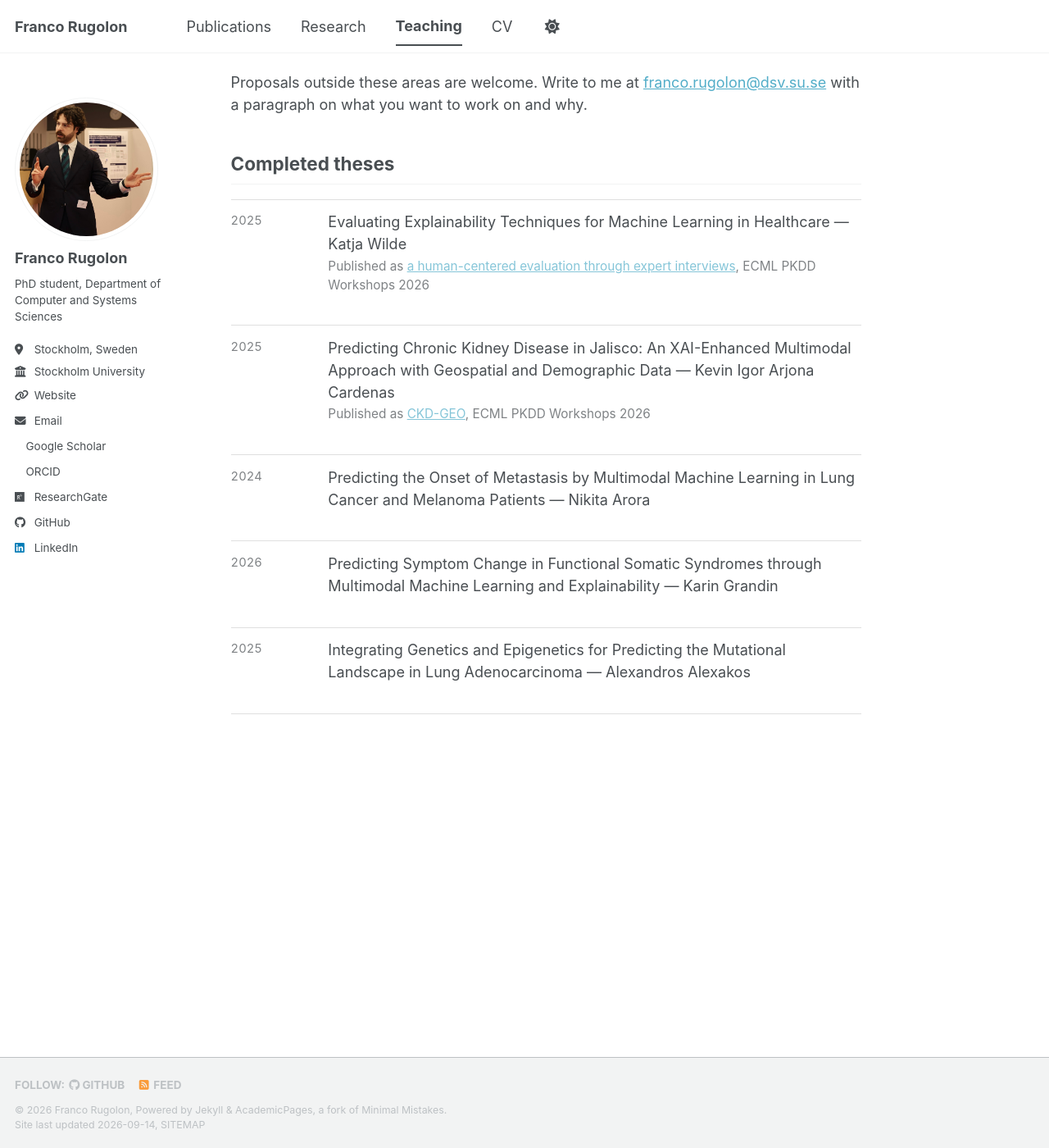
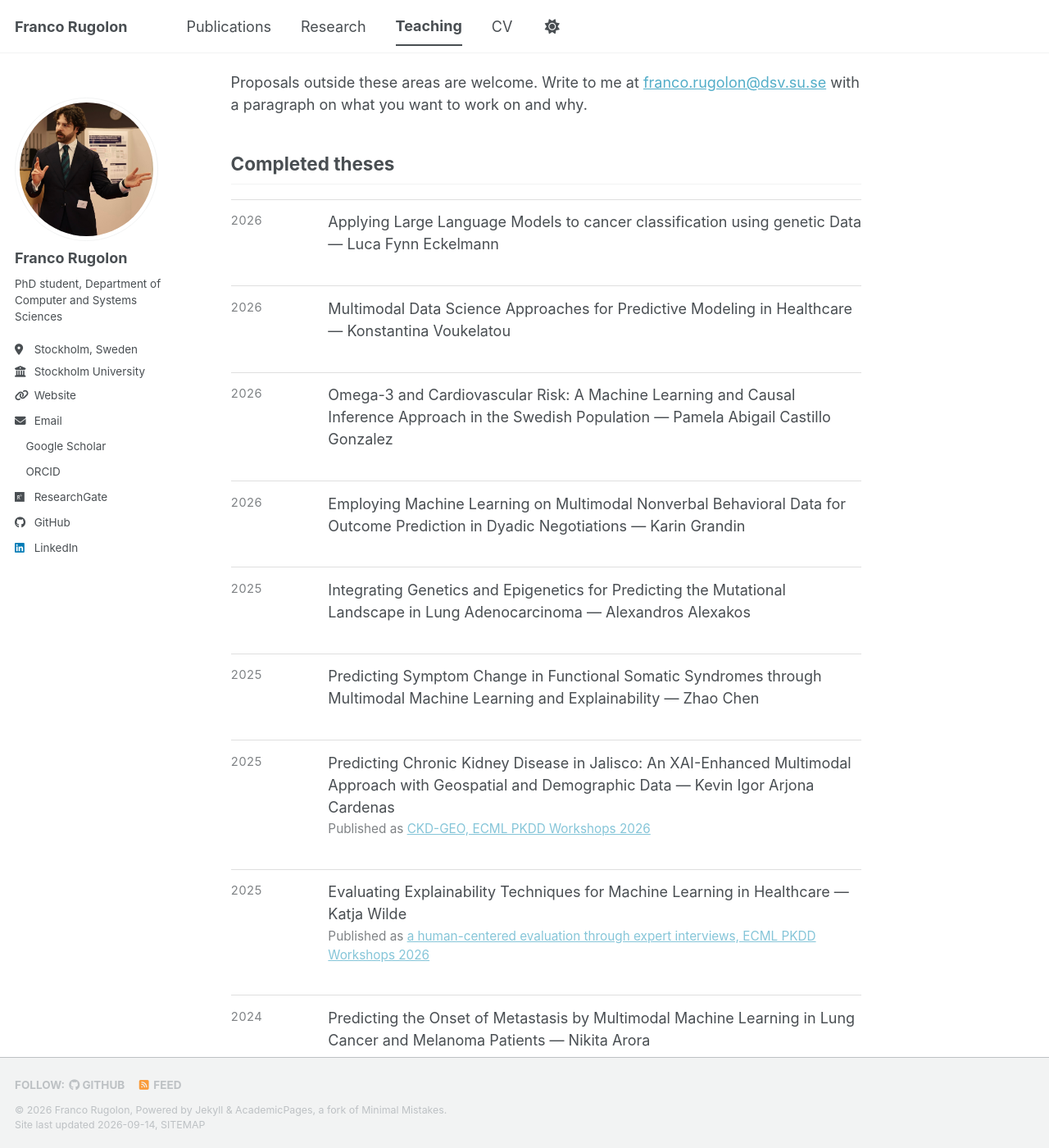
Before and after one commit to FoxtrotRomeo/FoxtrotRomeo.github.io, a Jekyll site: the page built from _pages/teaching.MD, in a window 1280 px wide and 1400 px high, scrolled down 919 px. Shown: the whole window at 82% size. Built offline with Jekyll 4.4.1, drawn with Linux system fonts in a browser that asks for light colours; a style sheet for code colours, icons or effects is not loaded.

Commit message:
Refactor completed theses section for dynamic display
Updated the completed theses section to dynamically display thesis information using Liquid templating. Removed hardcoded entries and replaced them with a loop to iterate through the theses data.

```diff
--- a/_pages/teaching.MD
+++ b/_pages/teaching.MD
@@ -51,36 +51,14 @@ Proposals outside these areas are welcome. Write to me at [franco.rugolon@dsv.su
 ## Completed theses
 
 <div class="entries">
+{% assign theses = site.data.theses | sort: "year" | reverse %}
+{% for t in theses %}
   <div class="entry">
-    <div class="entry-when">2025</div>
+    <div class="entry-when">{{ t.year }}</div>
     <p class="entry-what">
-      Evaluating Explainability Techniques for Machine Learning in Healthcare — Katja Wilde
-      <span class="venue">Published as <a href="/publication/2026-explainability-expert-interviews">a human-centered evaluation through expert interviews</a>, ECML PKDD Workshops 2026</span>
+      {{ t.title }} — {{ t.student }}{% if t.co %} (co-supervised){% endif %}
+      {% if t.paper_url %}<span class="venue">Published as <a href="{{ t.paper_url | relative_url }}">{{ t.paper_note }}</a></span>{% endif %}
     </p>
   </div>
-  <div class="entry">
-    <div class="entry-when">2025</div>
-    <p class="entry-what">
-      Predicting Chronic Kidney Disease in Jalisco: An XAI-Enhanced Multimodal Approach with Geospatial and Demographic Data — Kevin Igor Arjona Cardenas
-      <span class="venue">Published as <a href="/publication/2026-ckd-geo">CKD-GEO</a>, ECML PKDD Workshops 2026</span>
-    </p>
-  </div>
-  <div class="entry">
-    <div class="entry-when">2024</div>
-    <p class="entry-what">
-      Predicting the Onset of Metastasis by Multimodal Machine Learning in Lung Cancer and Melanoma Patients — Nikita Arora
-    </p>
-  </div>
-  <div class="entry">
-    <div class="entry-when">2026</div>
-    <p class="entry-what">
-      Predicting Symptom Change in Functional Somatic Syndromes through Multimodal Machine Learning and Explainability — Karin Grandin
-    </p>
-  </div>
-  <div class="entry">
-    <div class="entry-when">2025</div>
-    <p class="entry-what">
-      Integrating Genetics and Epigenetics for Predicting the Mutational Landscape in Lung Adenocarcinoma — Alexandros Alexakos
-    </p>
-  </div>
+{% endfor %}
 </div>
```
